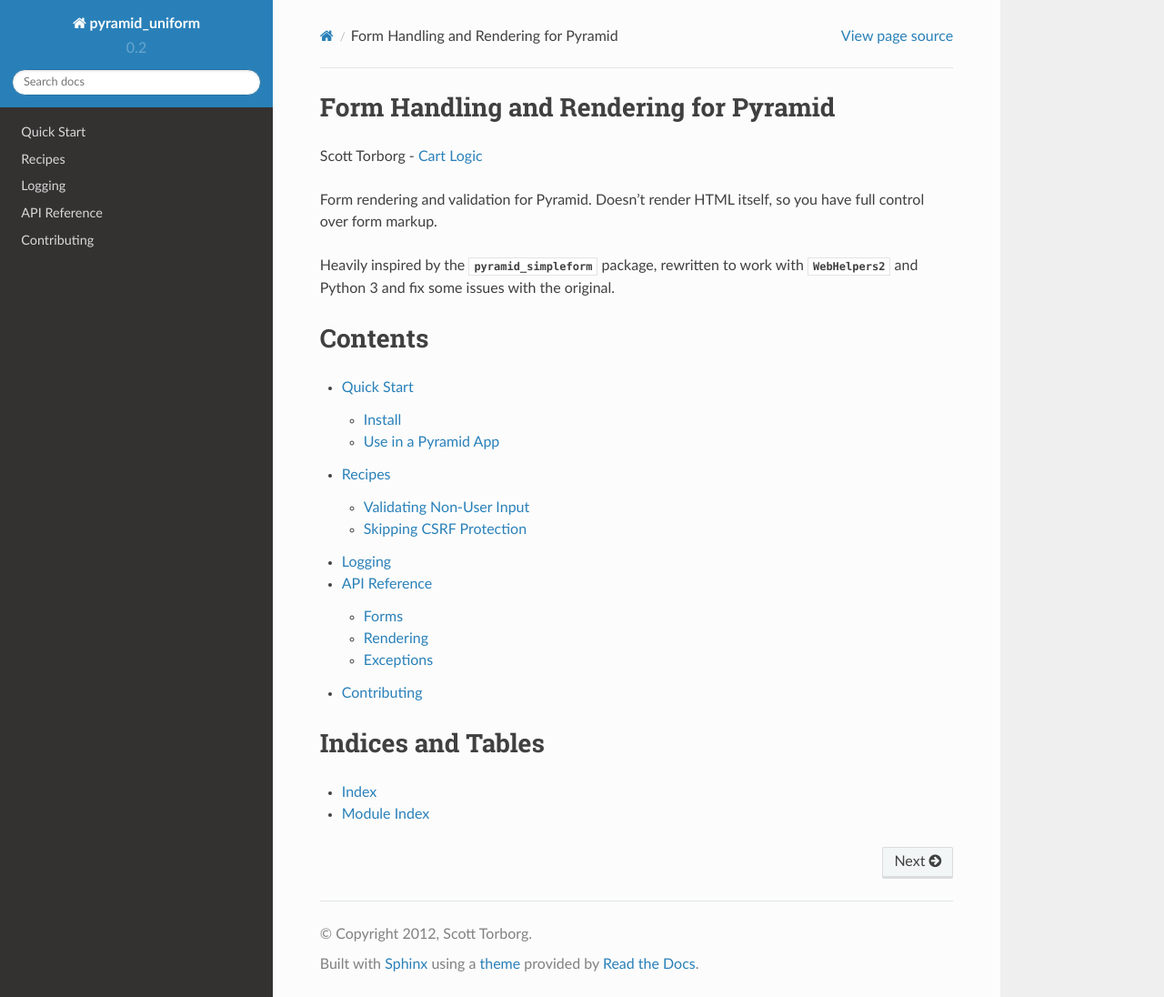
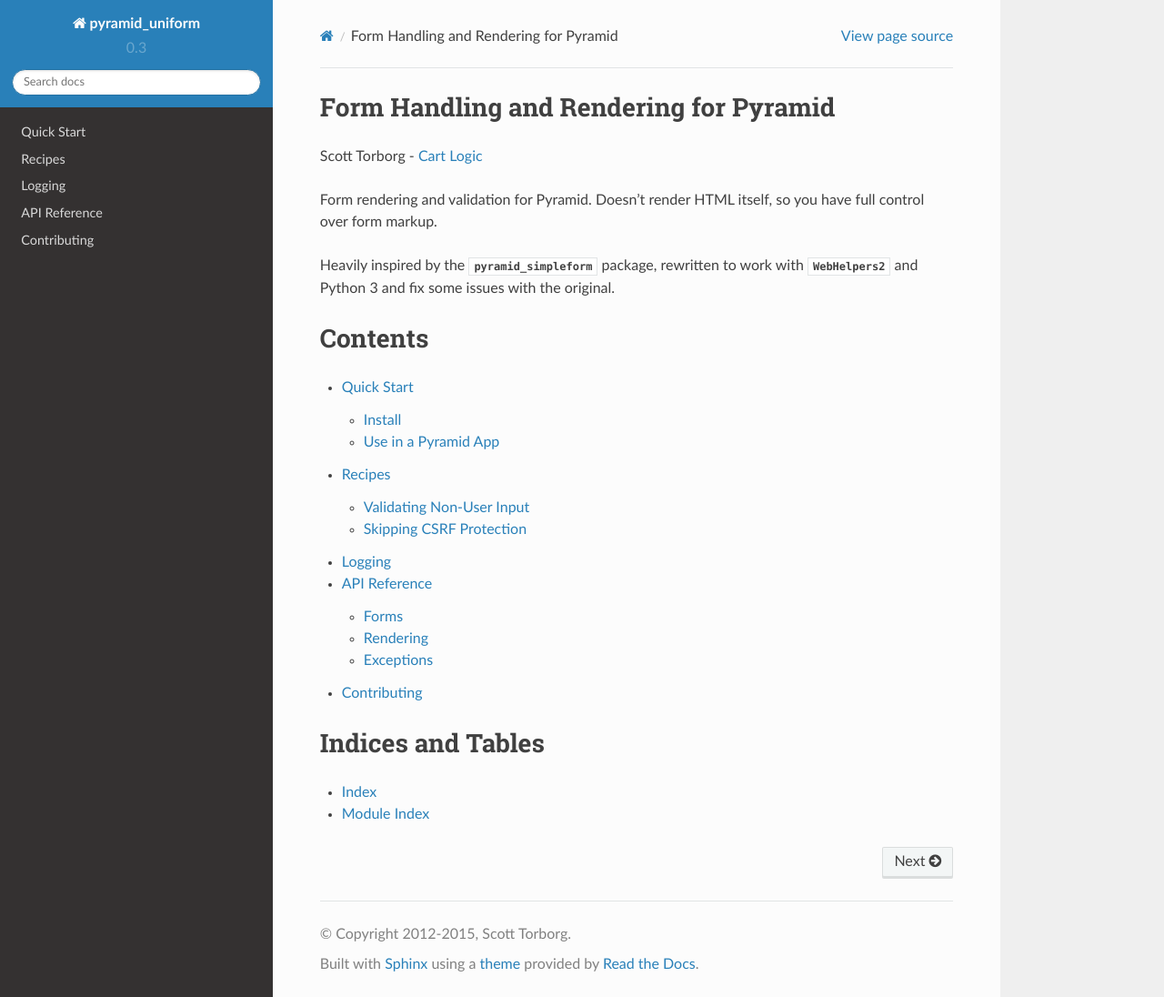
Before and after one commit to storborg/pyramid_uniform, a Sphinx documentation site: the page built from docs/index.rst, in a window 1280 px wide and 1096 px high. Shown: the whole window at 91% size. Built offline with Sphinx 7.4.7 and the Read the Docs theme 2.0.0, drawn with Linux system fonts in a browser that asks for light colours.

Commit message:
Set up bumpr config, starting development cycle at 0.3.1.dev

```diff
--- a/docs/conf.py
+++ b/docs/conf.py
@@ -35,16 +35,16 @@
 
 # General information about the project.
 project = u'pyramid_uniform'
-copyright = u'2012, Scott Torborg'
+copyright = u'2012-2015, Scott Torborg'
 
 # The version info for the project you're documenting, acts as replacement for
 # |version| and |release|, also used in various other places throughout the
 # built documents.
 #
 # The short X.Y version.
-version = '0.2'
+version = '0.3'
 # The full version, including alpha/beta/rc tags.
-release = '0.2'
+release = '0.3.1.dev'
 
 # The language for content autogenerated by Sphinx. Refer to documentation
 # for a list of supported languages.
@@ -98,7 +98,7 @@
 
 # The name for this set of Sphinx documents.  If None, it defaults to
 # "<project> v<release> documentation".
-html_title = 'pyramid_uniform 0.2'
+html_title = 'pyramid_uniform ' + version
 
 # A shorter title for the navigation bar.  Default is the same as html_title.
 #html_short_title = None
--- a/pyramid_uniform/__init__.py
+++ b/pyramid_uniform/__init__.py
@@ -13,6 +13,8 @@
 log = logging.getLogger('pyramid_uniform.validate')
 
 csrf_field = "_authentication_token"
+
+__version__ = '0.3.1.dev'
 
 
 def crud_update(obj, params):
--- a/setup.py
+++ b/setup.py
@@ -22,7 +22,7 @@
 
 
 setup(name='pyramid_uniform',
-      version='0.3',
+      version='0.3.1.dev',
       description='Form handling for Pyramid.',
       long_description='',
       classifiers=[
```
Also changed, not shown: 1 other file.
